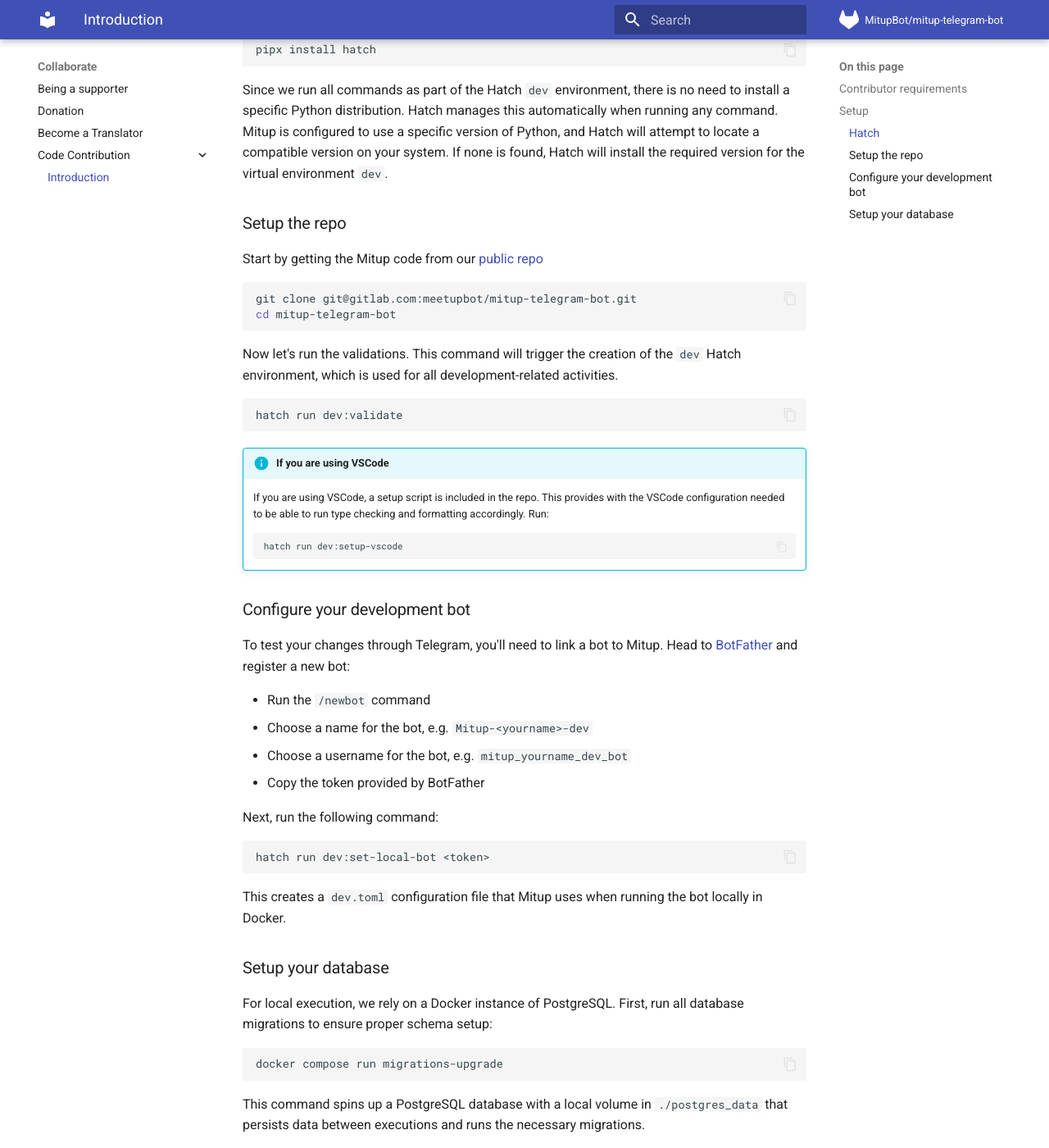
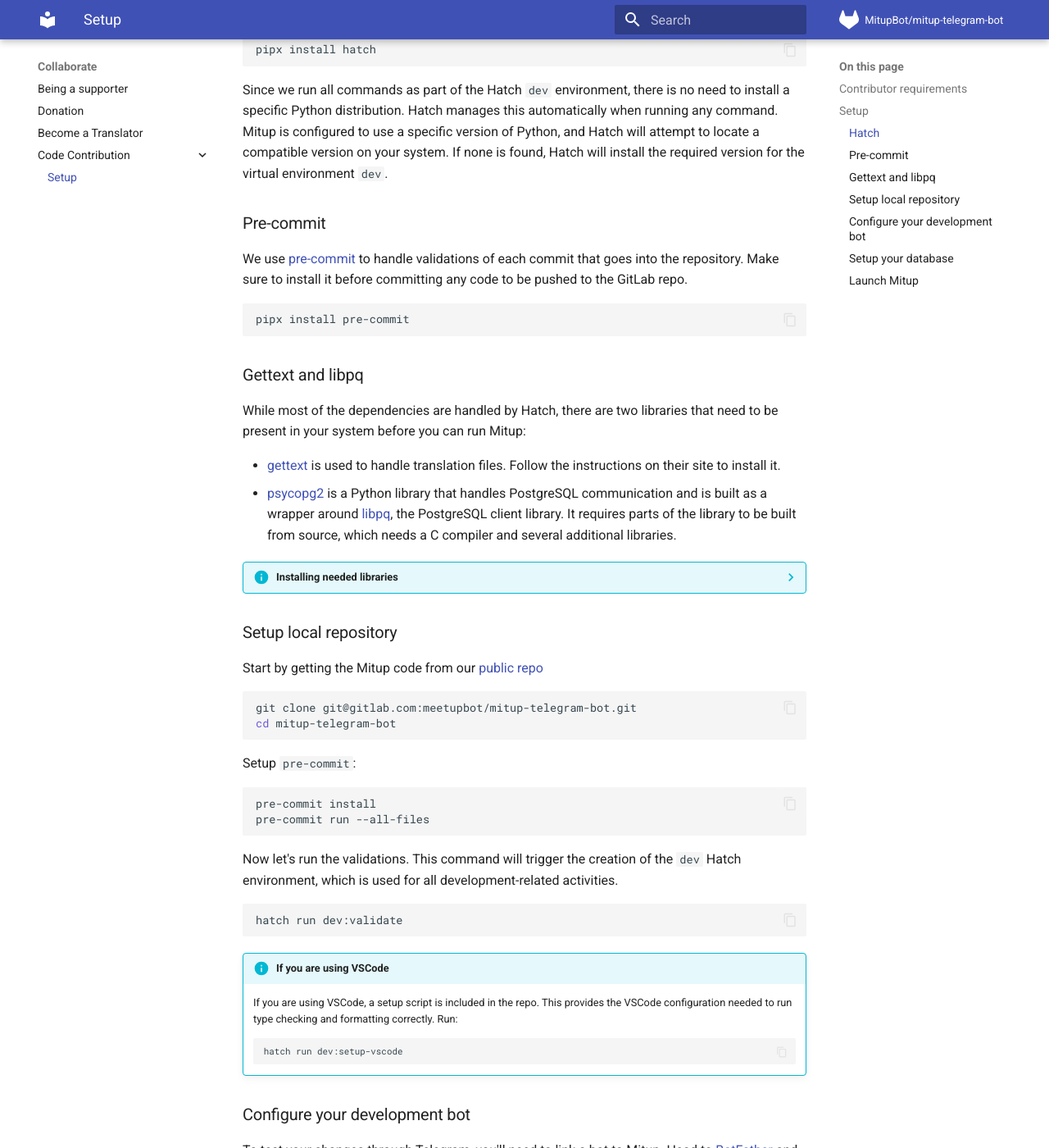
Before and after one commit to AAraKKe/mitup-telegram-bot, an MkDocs documentation site: the page built from docs/collaborate/code-contributor.md, in a window 1280 px wide and 1400 px high, scrolled down 847 px. Shown: the whole window at 82% size. Built offline with MkDocs 1.6.1 and Material for MkDocs 9.7.7, drawn with Linux system fonts in a browser that asks for light colours; emoji names are drawn with the system emoji font; comment, search, counter and statistics services are not loaded.

Commit message:
📚 docs: Add local development environment setup for code contributions

````diff
--- a/docs/collaborate/code-contributor.md
+++ b/docs/collaborate/code-contributor.md
@@ -24,13 +24,61 @@
 
 Since we run all commands as part of the Hatch `dev` environment, there is no need to install a specific Python distribution. Hatch manages this automatically when running any command. Mitup is configured to use a specific version of Python, and Hatch will attempt to locate a compatible version on your system. If none is found, Hatch will install the required version for the virtual environment `dev`.
 
-### Setup the repo
+### Pre-commit
+
+We use [pre-commit](https://pre-commit.com/) to handle validations of each commit that goes into the repository. Make sure to install it before committing any code to be pushed to the GitLab repo.
+
+```bash
+pipx install pre-commit
+```
+
+### Gettext and libpq
+
+While most of the dependencies are handled by Hatch, there are two libraries that need to be present in your system before you can run Mitup:
+
+- [gettext](https://www.gnu.org/software/gettext/) is used to handle translation files. Follow the instructions on their site to install it.
+- [psycopg2](https://www.psycopg.org/docs/install.html#install-from-source) is a Python library that handles PostgreSQL communication and is built as a wrapper around [libpq](https://www.postgresql.org/docs/current/libpq.html), the PostgreSQL client library. It requires parts of the library to be built from source, which needs a C compiler and several additional libraries.
+
+
+??? info "Installing needed libraries"
+    === "MacOS"
+        Simply install `postgresql` from Homebrew. It comes bundled with `libpq`. Installing PostgreSQL doesn't mean you need to have a server running, but it has proven useful during the development process in case you need it.
+
+        ```bash
+        brew install postgresql
+        ```
+
+        If you do not want to install PostgreSQL, you can just install the `libpq` client which comes with the necessary headers included.
+
+        ```bash
+        brew install libpq
+        ```
+
+    === "Linux"
+        The `libpq` client library is supported in many Linux distributions. For a Debian-based system, you can run the following commands. You can find instructions online to install this library for any distribution.
+
+        ```bash
+        apt update
+        apt install libpq-dev
+        ```
+
+    === "Windows"
+        We currently do not work on Windows and do not have instructions about how to install the required libraries. Any information we find cannot be validated as we do not have a Windows system to test it. We welcome contributions with instructions for Windows users.
+
+### Setup local repository
 
 Start by getting the Mitup code from our [public repo](https://gitlab.com/meetupbot/mitup-telegram-bot)
 
 ```bash
 git clone git@gitlab.com:meetupbot/mitup-telegram-bot.git
 cd mitup-telegram-bot
+```
+
+Setup `pre-commit`:
+
+```bash
+pre-commit install
+pre-commit run --all-files
 ```
 
 Now let's run the validations. This command will trigger the creation of the `dev` Hatch environment, which is used for all development-related activities.
@@ -40,7 +88,7 @@
 ```
 
 !!! info "If you are using VSCode"
-    If you are using VSCode, a setup script is included in the repo. This provides with the VSCode configuration needed to be able to run type checking and formatting accordingly. Run:
+    If you are using VSCode, a setup script is included in the repo. This provides the VSCode configuration needed to run type checking and formatting correctly. Run:
     ```
     hatch run dev:setup-vscode
     ```
@@ -72,6 +120,9 @@
 
 This command spins up a PostgreSQL database with a local volume in `./postgres_data` that persists data between executions and runs the necessary migrations.
 
+
+### :rocket: Launch Mitup
+
 After completion, you can start the bot by running:
 
 ```bash
--- a/mkdocs.yml
+++ b/mkdocs.yml
@@ -20,7 +20,7 @@
     - Donation: collaborate/donation.md
     - Become a Translator: collaborate/translator.md
     - Code Contribution:
-      - Introduction: collaborate/code-contributor.md
+      - Setup: collaborate/code-contributor.md
 theme:
   name: material
   custom_dir: docs/overrides
@@ -57,6 +57,8 @@
   - pymdownx.emoji:
       emoji_index: !!python/name:material.extensions.emoji.twemoji
       emoji_generator: !!python/name:material.extensions.emoji.to_svg
+  - pymdownx.tabbed:
+      alternate_style: true
 extra_css:
   - assets/stylesheets/main.css
 extra:
````
Also changed, not shown: 7 other files.
